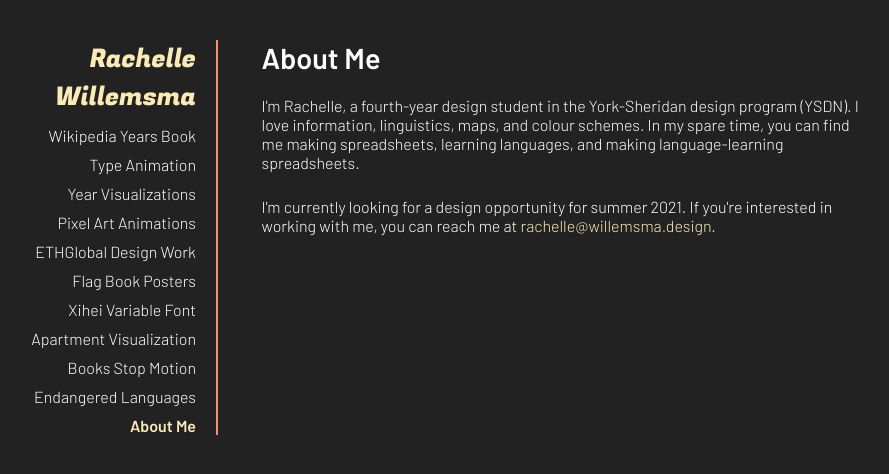
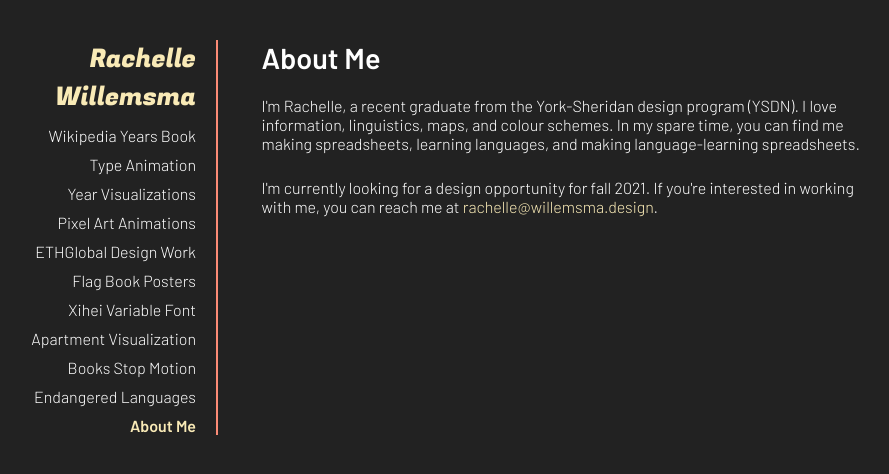
Before and after one commit to rachellewillemsma/rachellewillemsma.github.io, a Jekyll site: the page built from about.md, in a window 1280 px wide. Shown: the top 474 px of the page, without its empty margins (136-1025 px from the left). Built offline with Jekyll 4.4.1, drawn with Linux system fonts in a browser that asks for light colours.

Commit message:
minor update

```diff
--- a/_layouts/about.html
+++ b/_layouts/about.html
@@ -37,8 +37,8 @@
 
         <div class="work">
             <div class="project-header">About Me</div>
-            <h4 class="project-description">I'm Rachelle, a fourth-year design student in the York-Sheridan design program (YSDN). I love information, linguistics, maps, and colour schemes. In my spare time, you can find me making spreadsheets, learning languages, and making language-learning spreadsheets.</h4>
-            <h4 class="project-description">I'm currently looking for a design opportunity for summer 2021. If you're interested in working with me, you can reach me at <span class="email-link">
+            <h4 class="project-description">I'm Rachelle, a recent graduate from the York-Sheridan design program (YSDN). I love information, linguistics, maps, and colour schemes. In my spare time, you can find me making spreadsheets, learning languages, and making language-learning spreadsheets.</h4>
+            <h4 class="project-description">I'm currently looking for a design opportunity for fall 2021. If you're interested in working with me, you can reach me at <span class="email-link">
                 <script type="text/javascript">
                     emailE='willemsma.design'
                     emailE=('rachelle' + '@' + emailE)
--- a/_sass/_grid.scss
+++ b/_sass/_grid.scss
@@ -21,6 +21,7 @@
 .grid-image:hover {
     -webkit-filter: grayscale(0%);
     filter: grayscale(0%);
+    transition-duration: 0s;
 }
 
 
--- a/_sass/_gridheader.scss
+++ b/_sass/_gridheader.scss
@@ -23,6 +23,7 @@
 
 .header-item a:hover {
     font-weight: $bold;
+    transition-duration: 0.1s;
 }
 
 .header-title {
```
